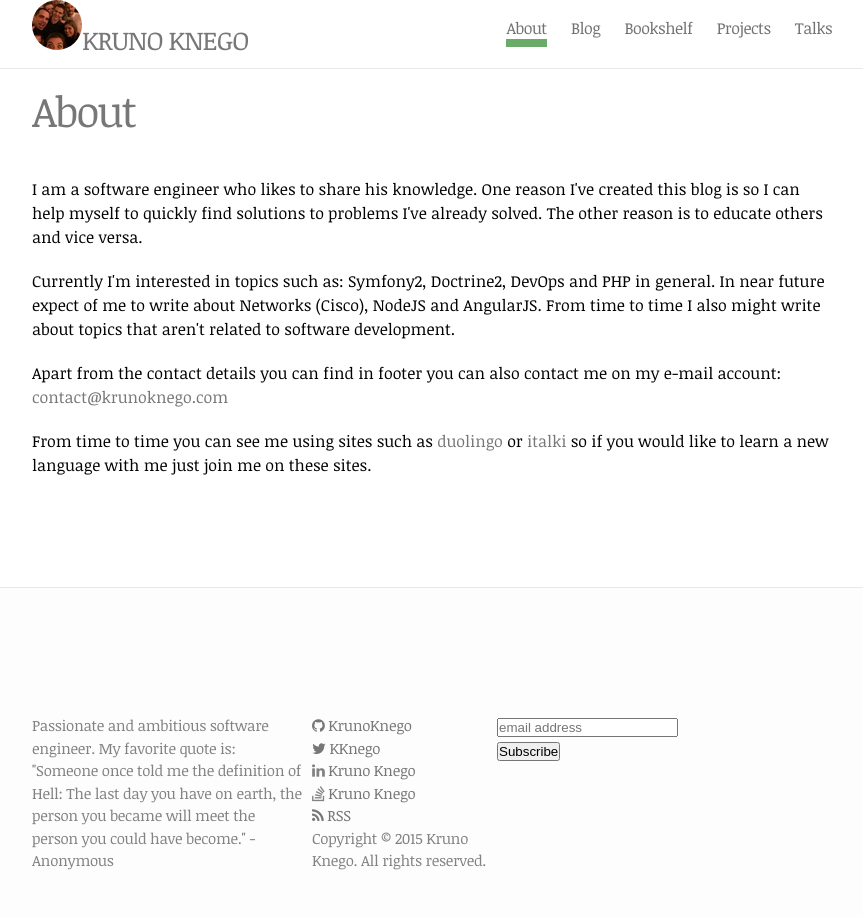
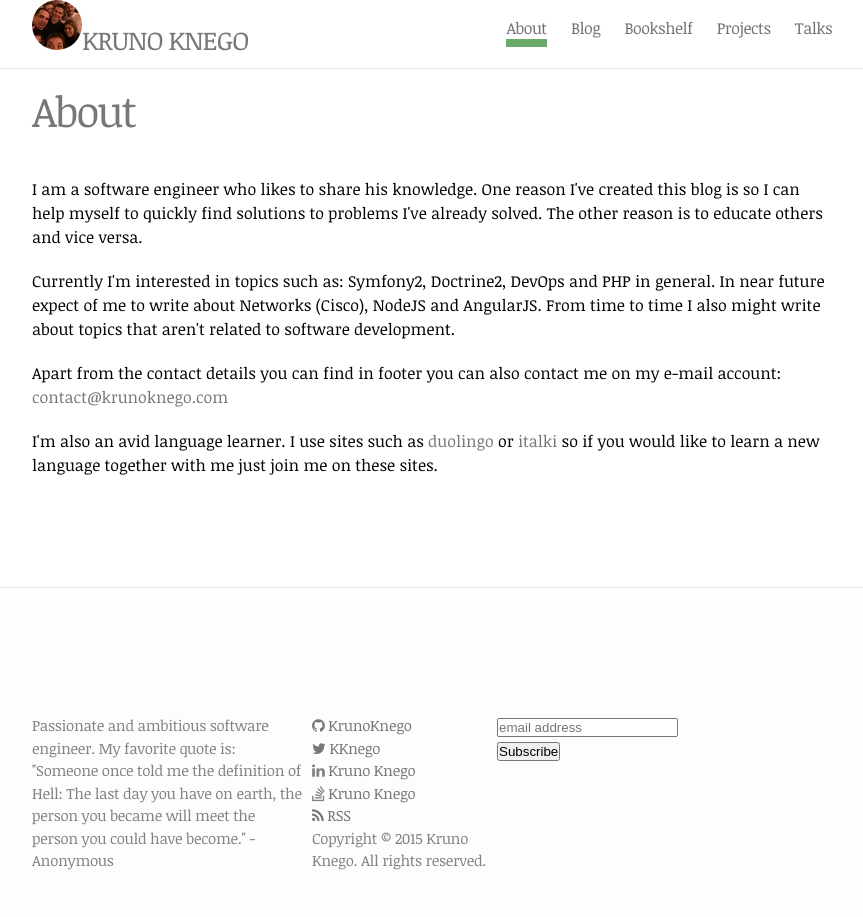
Before and after one commit to guotechfin/KrunoKnego.github.io, a Jekyll site: the page built from about.md, in a window 1280 px wide. Shown: the whole page, without its empty margins (208-1071 px from the left). Built offline with Jekyll 4.4.1, drawn with Linux system fonts in a browser that asks for light colours; nearby versions of some CDN libraries; comment, search, counter and statistics services are not loaded.

Commit message:
About fix.

```diff
--- a/_layouts/about.html
+++ b/_layouts/about.html
@@ -24,10 +24,10 @@ layout: default
         </p>
 
         <p>
-            From time to time you can see me using sites such as
+            I'm also an avid language learner. I use sites such as
             <a  title="Duolingo Kruno Knego" target="_blank" href="https://www.duolingo.com/krunoknego">duolingo</a> or
             <a  title="Italki Kruno Knego" target="_blank" href="http://www.italki.com/user/1274721">italki</a> so if you would like
-            to learn a new language with me just join me on these sites.
+            to learn a new language together with me just join me on these sites.
         </p>
     </article>
 </div>
```
